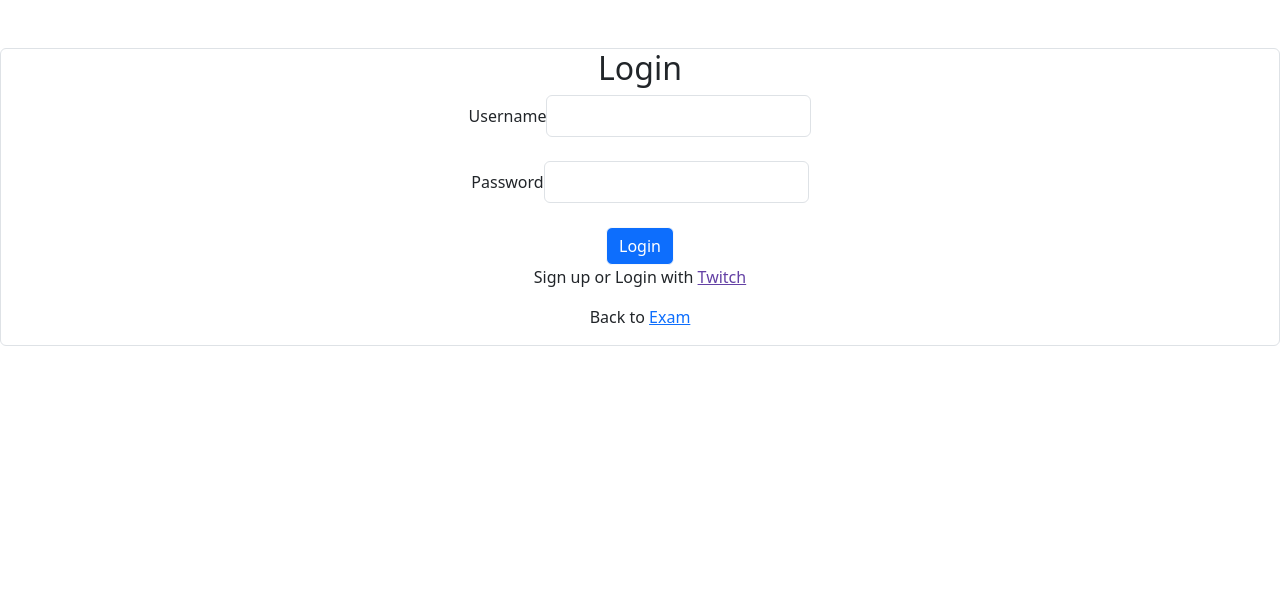
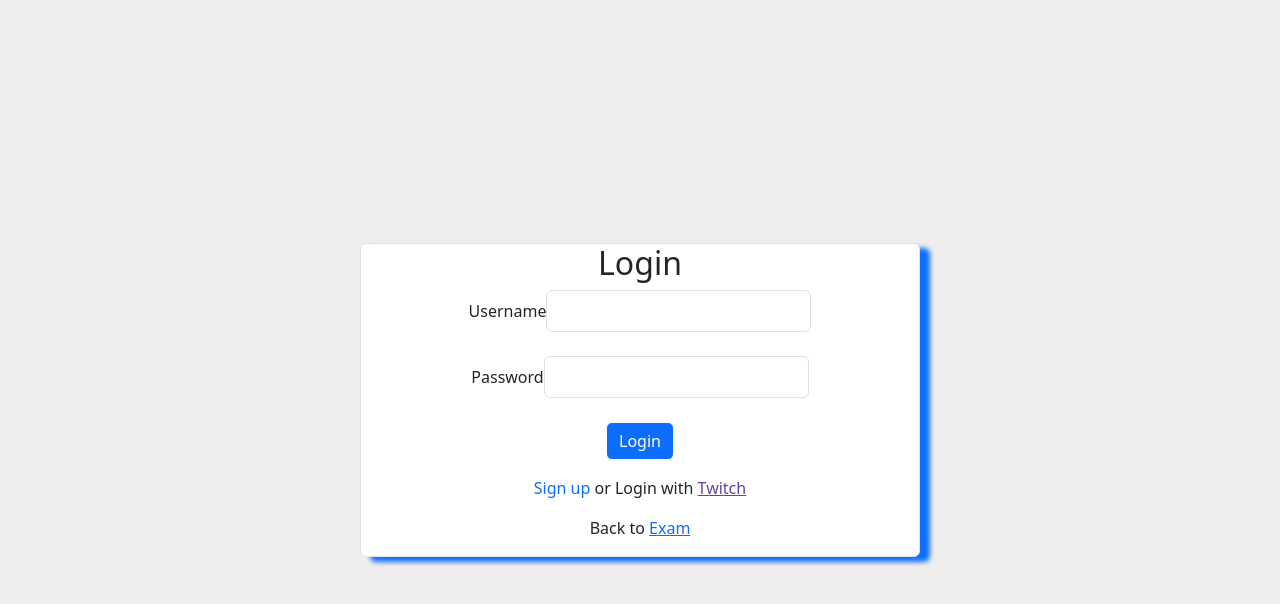
Before and after one commit to Kerlin-Augustin/gitExam, a React (Vite) app: page /login in a window 1280 px wide. Shown: the top 604 px of the page. Built offline with nearby package versions, Linux system fonts and the light colour scheme.

Commit message:
more styling

```diff
--- a/src/pages/Auth/LoginPage.tsx
+++ b/src/pages/Auth/LoginPage.tsx
@@ -16,8 +16,9 @@ function LoginPage() {
 
   return (
     <>
-      <div className="text-center my-5 rounded border">
-        <form className="" onSubmit={handleSubmit}>
+      <div style={{ display: 'flex', justifyContent: 'center', alignItems: 'center', minHeight: '100vh', background: '#efeeec'}}>
+        <div className="text-center rounded border" style={{boxShadow: '10px 5px 5px #0D6EFD', width: '35em', background: 'white' }}>
+          <form onSubmit={handleSubmit}>
             <h2>Login</h2>
             <div className="mb-4">
               <label className="block mb-1 text-gray-700">Username</label>
@@ -45,8 +46,10 @@ function LoginPage() {
               textColor={"white"}
             />
           </form>
-        <p><span>Sign up</span> or Login with <span style={{cursor: 'pointer', color: '#6441a5', textDecoration: 'underline'}} onClick={() => console.log("Add Twitch Auth")}>Twitch</span></p>
-        <p>Back to <span style={{cursor: 'pointer', color: '#0D6EFD', textDecoration: 'underline'}} onClick={() => navigate("/")}>Exam</span></p>
+          <p className="mt-3">
+            <span style={{ cursor: 'pointer', color: '#0D6EFD' }} onClick={() => console.log('Create Sign Up page')}>Sign up</span> or Login with <span style={{ cursor: 'pointer', color: '#6441a5', textDecoration: 'underline' }} onClick={() => console.log("Add Twitch Auth")}>Twitch</span></p>
+          <p>Back to <span style={{ cursor: 'pointer', color: '#0D6EFD', textDecoration: 'underline' }} onClick={() => navigate("/")}>Exam</span></p>
+        </div>
       </div>
     </>
   )
```
Lines whose indentation alone changed are shown as unchanged.
